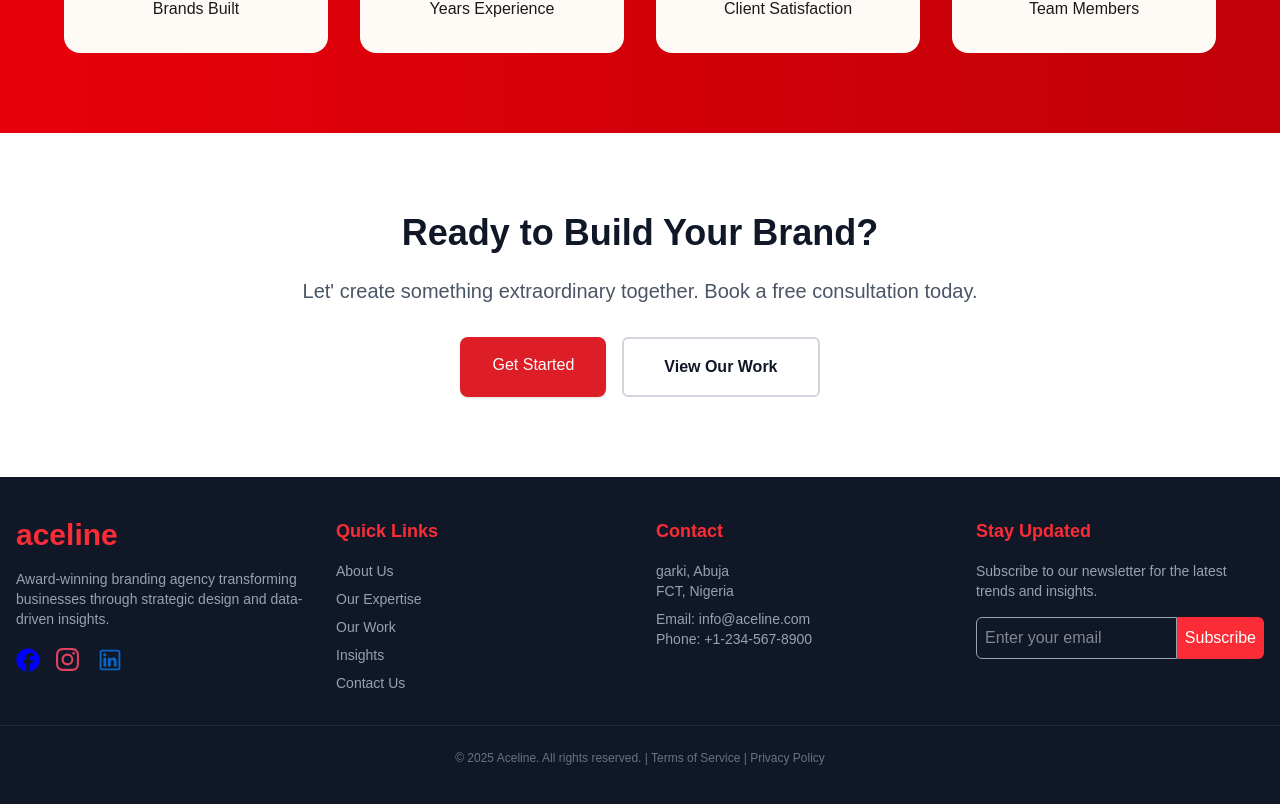
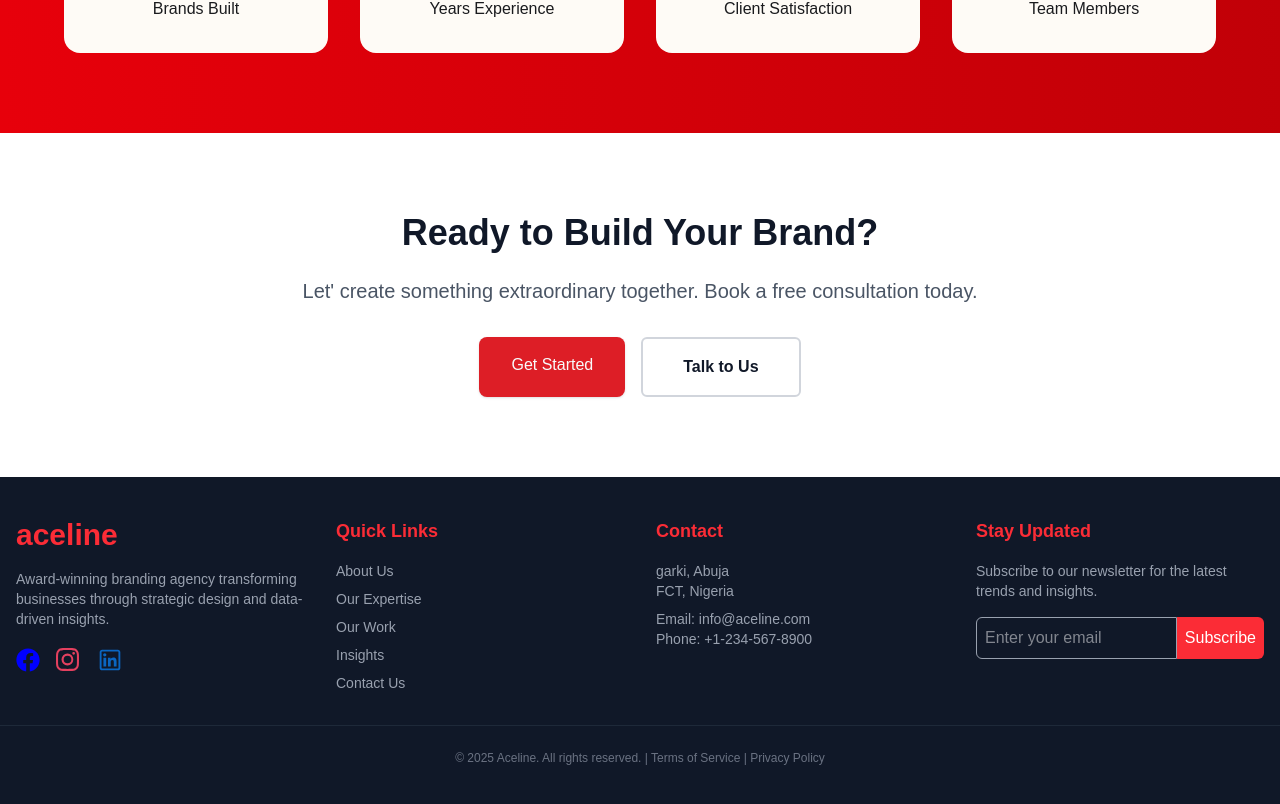
Before and after one commit to joyebene/aceline, a Next.js app: page /about in a window 1280 px wide. Shown: the part 3235-4039 px from the top of the page. Built offline with nearby package versions, Linux system fonts and the light colour scheme.

Commit message:
first commit

```diff
--- a/src/components/about/cta.tsx
+++ b/src/components/about/cta.tsx
@@ -14,8 +14,8 @@ const Cta = () => {
           </p>
           <div className="flex flex-col sm:flex-row gap-4 justify-center">
             <Button text='Get Started' link="/contact" />
-            <Link href="/work" className="px-10 py-4 border-2 border-gray-300 text-gray-900 rounded-md font-semibold hover:border-red-600 hover:text-red-600 transition-all">
-              View Our Work
+            <Link href="/contact" className="px-10 py-4 border-2 border-gray-300 text-gray-900 rounded-md font-semibold hover:border-red-600 hover:text-red-600 transition-all">
+              Talk to Us
             </Link>
           </div>
         </div>
```
